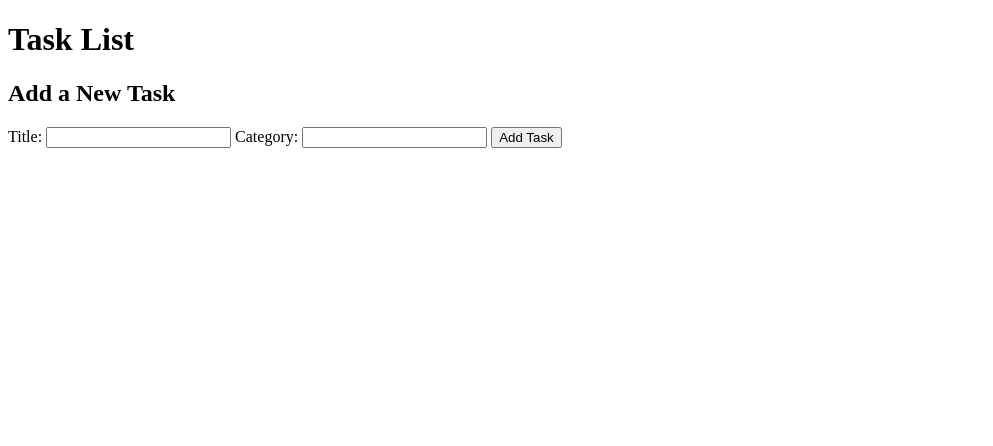
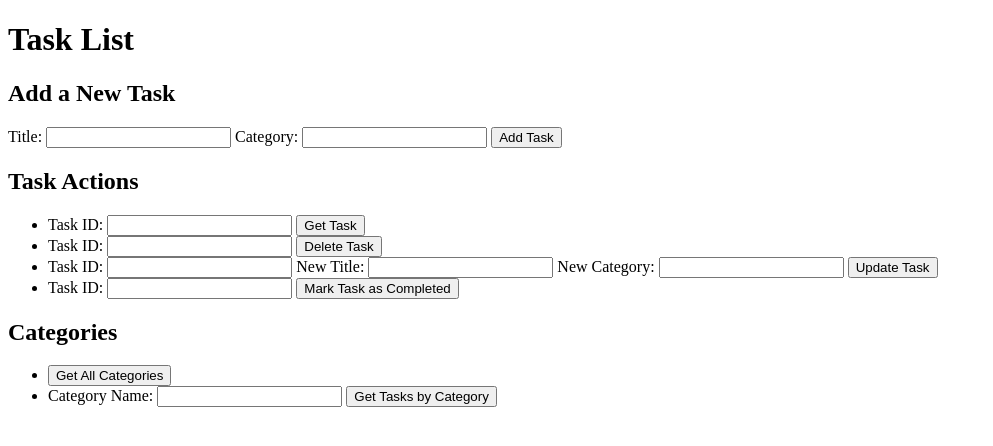
Before and after one commit to MattiasAndersson03/ToDoApp, a Flask app: template templates/tasks.html in a window 1280 px wide. Shown: the top 446 px of the page, without its empty margins (0-993 px from the left). Run offline with Flask 3, Linux system fonts and the light colour scheme; the template is opened without the code that fills it, so the values that code supplies are empty.

Commit message:
uppdated

```diff
--- a/main.py
+++ b/main.py
@@ -1,10 +1,7 @@
 # http://localhost:5000/
-from flask import Flask, render_template, request, redirect, url_for, jsonify
+from flask import Flask, render_template, request, jsonify, abort
 import json
 
-app = Flask(__name__)
-
-# Läs in data från tasks.json
 def read_tasks():
     try:
         with open('tasks.json', 'r') as file:
@@ -13,31 +10,90 @@ def read_tasks():
         tasks = []
     return tasks
 
-# Spara data till tasks.json
 def save_tasks(tasks):
     with open('tasks.json', 'w') as file:
         json.dump(tasks, file, indent=4)
+app = Flask(__name__)
 
-# Endpoint för att visa alla tasks och lägga till en ny task
-@app.route('/', methods=['GET', 'POST'])
-def tasks():
-    if request.method == 'POST':
-        data = {
-            'title': request.form['title'],
-            'category': request.form['category']
-        }
-        tasks = read_tasks()
-        new_task = {
-            'id': len(tasks) + 1,
-            'title': data['title'],
-            'completed': False,
-            'category': data['category']
-        }
-        tasks.append(new_task)
-        save_tasks(tasks)
+# Existing functions for reading and saving tasks
 
+# ...
+
+# Add a new task
+@app.route('/tasks', methods=['POST'])
+def add_task():
+    data = {
+        'title': request.form['title'],
+        'category': request.form['category']
+    }
     tasks = read_tasks()
-    return render_template('tasks.html', tasks=tasks)
+    new_task = {
+        'id': len(tasks) + 1,
+        'title': data['title'],
+        'completed': False,
+        'category': data['category']
+    }
+    tasks.append(new_task)
+    save_tasks(tasks)
+    return jsonify(new_task), 201
+
+# Get a specific task by its ID
+@app.route('/tasks/<int:task_id>', methods=['GET'])
+def get_task(task_id):
+    tasks = read_tasks()
+    for task in tasks:
+        if task['id'] == task_id:
+            return jsonify(task)
+    abort(404)  # Task not found
+
+# Delete a specific task by its ID
+@app.route('/tasks/<int:task_id>', methods=['DELETE'])
+def delete_task(task_id):
+    tasks = read_tasks()
+    for task in tasks:
+        if task['id'] == task_id:
+            tasks.remove(task)
+            save_tasks(tasks)
+            return '', 204  # No content
+    abort(404)  # Task not found
+
+# Update a specific task by its ID
+@app.route('/tasks/<int:task_id>', methods=['PUT'])
+def update_task(task_id):
+    data = request.json
+    tasks = read_tasks()
+    for task in tasks:
+        if task['id'] == task_id:
+            task['title'] = data.get('title', task['title'])
+            task['category'] = data.get('category', task['category'])
+            save_tasks(tasks)
+            return jsonify(task)
+    abort(404)  # Task not found
+
+# Mark a task as completed
+@app.route('/tasks/<int:task_id>/complete', methods=['PUT'])
+def mark_task_as_completed(task_id):
+    tasks = read_tasks()
+    for task in tasks:
+        if task['id'] == task_id:
+            task['completed'] = True
+            save_tasks(tasks)
+            return jsonify(task)
+    abort(404)  # Task not found
+
+# Get all task categories
+@app.route('/tasks/categories/', methods=['GET'])
+def get_all_categories():
+    tasks = read_tasks()
+    categories = set(task['category'] for task in tasks)
+    return jsonify(list(categories))
+
+# Get tasks from a specific category
+@app.route('/tasks/categories/<category_name>', methods=['GET'])
+def get_tasks_by_category(category_name):
+    tasks = read_tasks()
+    filtered_tasks = [task for task in tasks if task['category'] == category_name]
+    return jsonify(filtered_tasks)
 
 if __name__ == '__main__':
     app.run(debug=True)
--- a/templates/tasks.html
+++ b/templates/tasks.html
@@ -12,12 +12,63 @@
     </ul>
 
     <h2>Add a New Task</h2>
-    <form method="POST" action="/">
+    <form method="POST" action="/tasks">
         <label for="title">Title:</label>
         <input type="text" name="title" id="title" required>
-        <label for="category">Category:</label>
+        <label for "category">Category:</label>
         <input type="text" name="category" id="category" required>
         <button type="submit">Add Task</button>
     </form>
+
+    <h2>Task Actions</h2>
+    <ul>
+        <li>
+            <form method="GET" action="/tasks/{task_id}">
+                <label for="task_id">Task ID:</label>
+                <input type="number" name="task_id" id="task_id" required>
+                <button type="submit">Get Task</button>
+            </form>
+        </li>
+        <li>
+            <form method="DELETE" action="/tasks/{task_id}">
+                <label for="task_id">Task ID:</label>
+                <input type="number" name="task_id" id="task_id" required>
+                <button type="submit">Delete Task</button>
+            </form>
+        </li>
+        <li>
+            <form method="PUT" action="/tasks/{task_id}">
+                <label for="task_id">Task ID:</label>
+                <input type="number" name="task_id" id="task_id" required>
+                <label for="title">New Title:</label>
+                <input type="text" name="title" id="title" required>
+                <label for "category">New Category:</label>
+                <input type="text" name="category" id="category" required>
+                <button type="submit">Update Task</button>
+            </form>
+        </li>
+        <li>
+            <form method="PUT" action="/tasks/{task_id}/complete">
+                <label for="task_id">Task ID:</label>
+                <input type="number" name="task_id" id="task_id" required>
+                <button type="submit">Mark Task as Completed</button>
+            </form>
+        </li>
+    </ul>
+
+    <h2>Categories</h2>
+    <ul>
+        <li>
+            <form method="GET" action="/tasks/categories/">
+                <button type="submit">Get All Categories</button>
+            </form>
+        </li>
+        <li>
+            <form method="GET" action="/tasks/categories/{category_name}">
+                <label for="category_name">Category Name:</label>
+                <input type="text" name="category_name" id="category_name" required>
+                <button type="submit">Get Tasks by Category</button>
+            </form>
+        </li>
+    </ul>
 </body>
-</html>
```
